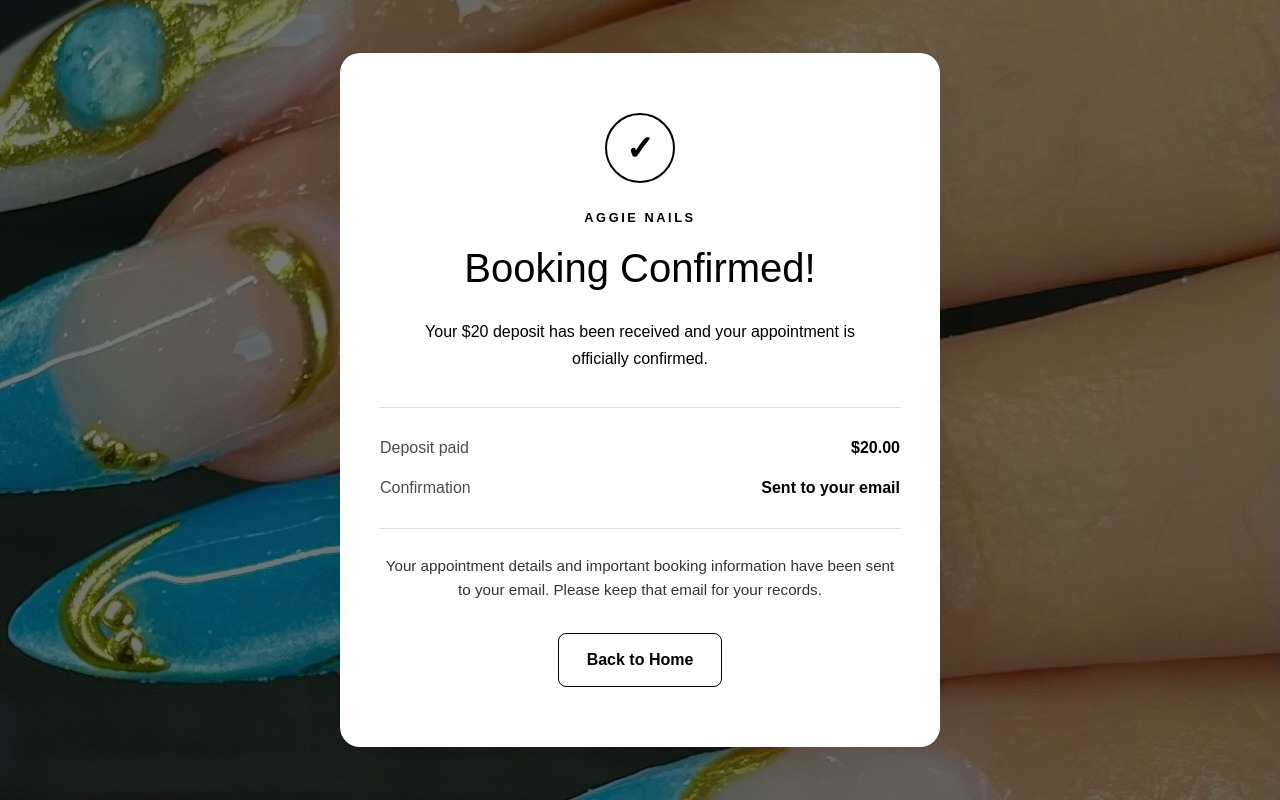
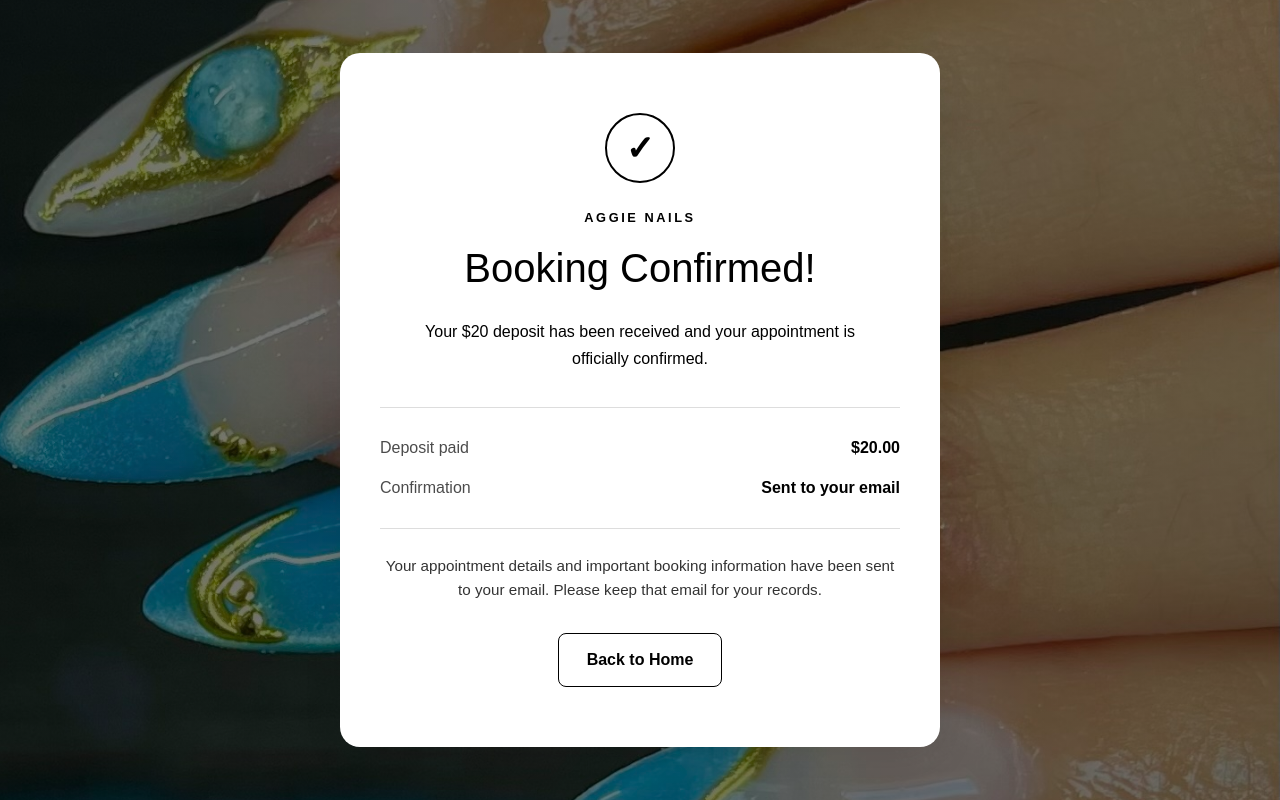
Before and after one commit to minabeikzadeh/Aggie-Nails-Website, a Next.js app: page /booking-success in a window 1280 px wide. Built offline with nearby package versions, Linux system fonts and the light colour scheme.

Commit message:
Add booking confirmation page

```diff
--- a/app/booking-success/page.module.css
+++ b/app/booking-success/page.module.css
@@ -9,6 +9,7 @@
         rgba(0, 0, 0, 0.4)
     ), url("/images/blue_gem_nails.jpg");
     background-position: right;
+    background-size: 200%;
   }
 
   .card {
```
